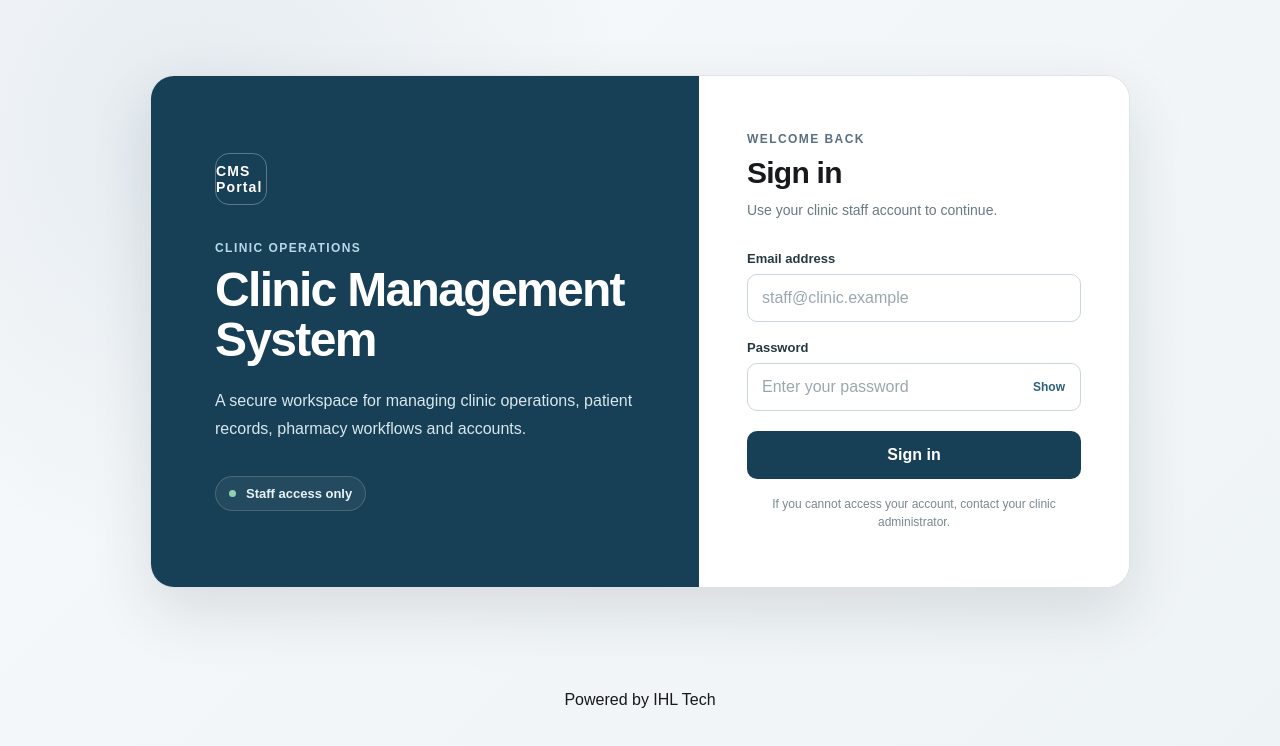
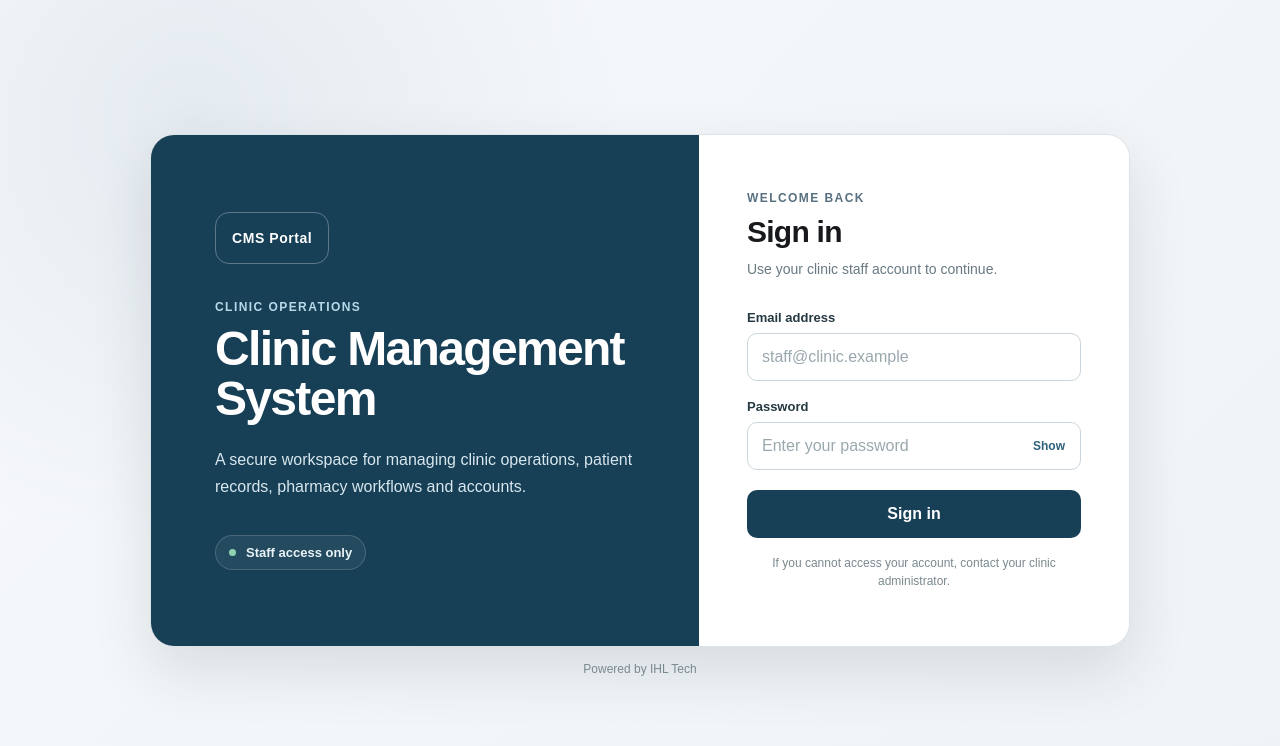
Before and after one commit to violetkimani77-ux/clinic-management-system, a Next.js app: page /login in a window 1280 px wide. Shown: the top 746 px of the page. Built offline with nearby package versions, Linux system fonts and the light colour scheme.

Commit message:
ui: add IHL Tech credit to login

```diff
--- a/app/globals.css
+++ b/app/globals.css
@@ -26,9 +26,11 @@ a {
  */
 .auth-page {
   min-height: 100vh;
-  display: grid;
-  place-items: center;
-  padding: 32px 20px;
+  display: flex;
+  flex-direction: column;
+  align-items: center;
+  justify-content: center;
+  padding: 32px 20px 20px;
   background:
     radial-gradient(circle at 15% 15%, rgba(24, 78, 119, 0.08), transparent 34%),
     linear-gradient(135deg, #f7f9fb 0%, #eef3f6 100%);
@@ -55,16 +57,17 @@ a {
 }
 
 .auth-mark {
-  width: 52px;
-  height: 52px;
+  width: fit-content;
+  min-height: 52px;
   display: grid;
   place-items: center;
   margin-bottom: 36px;
+  padding: 0 16px;
   border: 1px solid rgba(255, 255, 255, 0.3);
   border-radius: 14px;
   font-size: 14px;
   font-weight: 800;
-  letter-spacing: 0.08em;
+  letter-spacing: 0.04em;
 }
 
 .auth-kicker,
@@ -261,9 +264,17 @@ a {
   text-align: center;
 }
 
+.site-credit {
+  margin: 14px 0 0;
+  color: #7a898f;
+  font-size: 12px;
+  line-height: 1.4;
+  text-align: center;
+}
+
 @media (max-width: 760px) {
   .auth-page {
-    padding: 16px;
+    padding: 16px 16px 18px;
   }
 
   .auth-shell {
```
